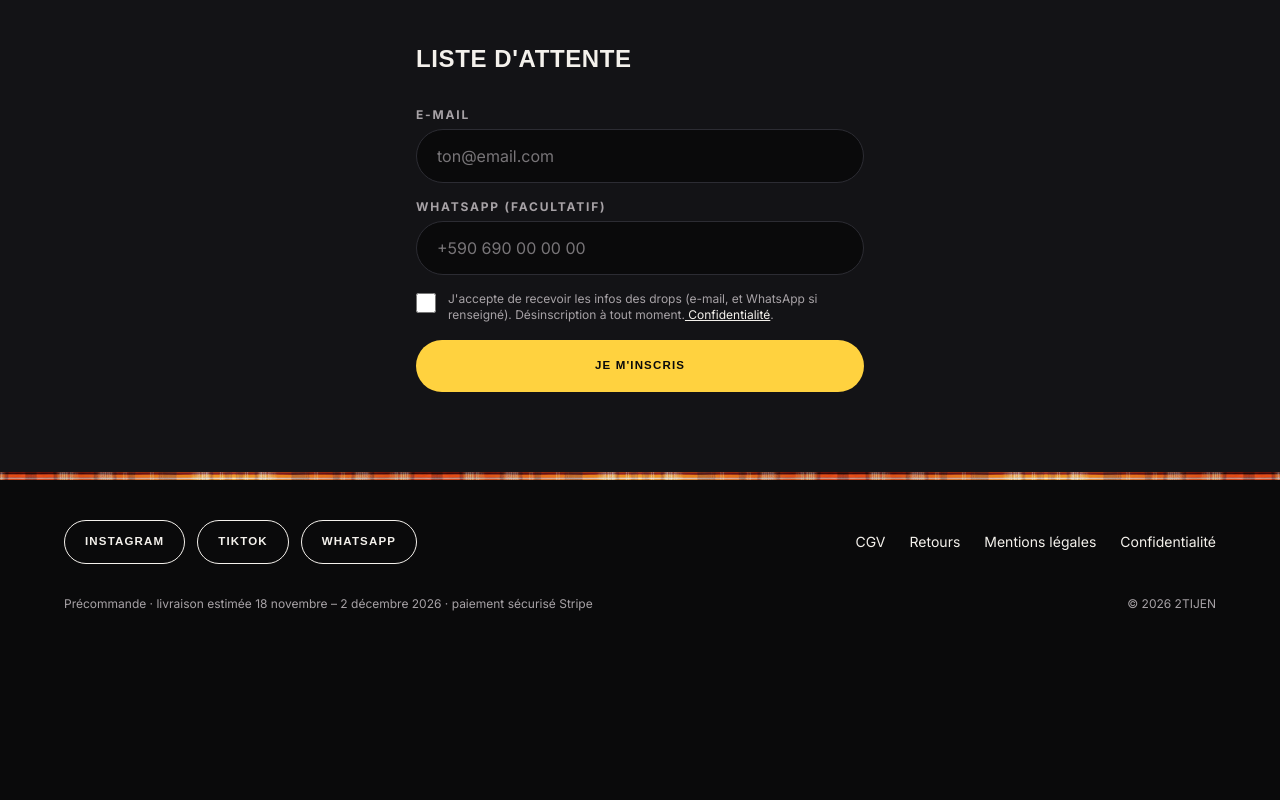
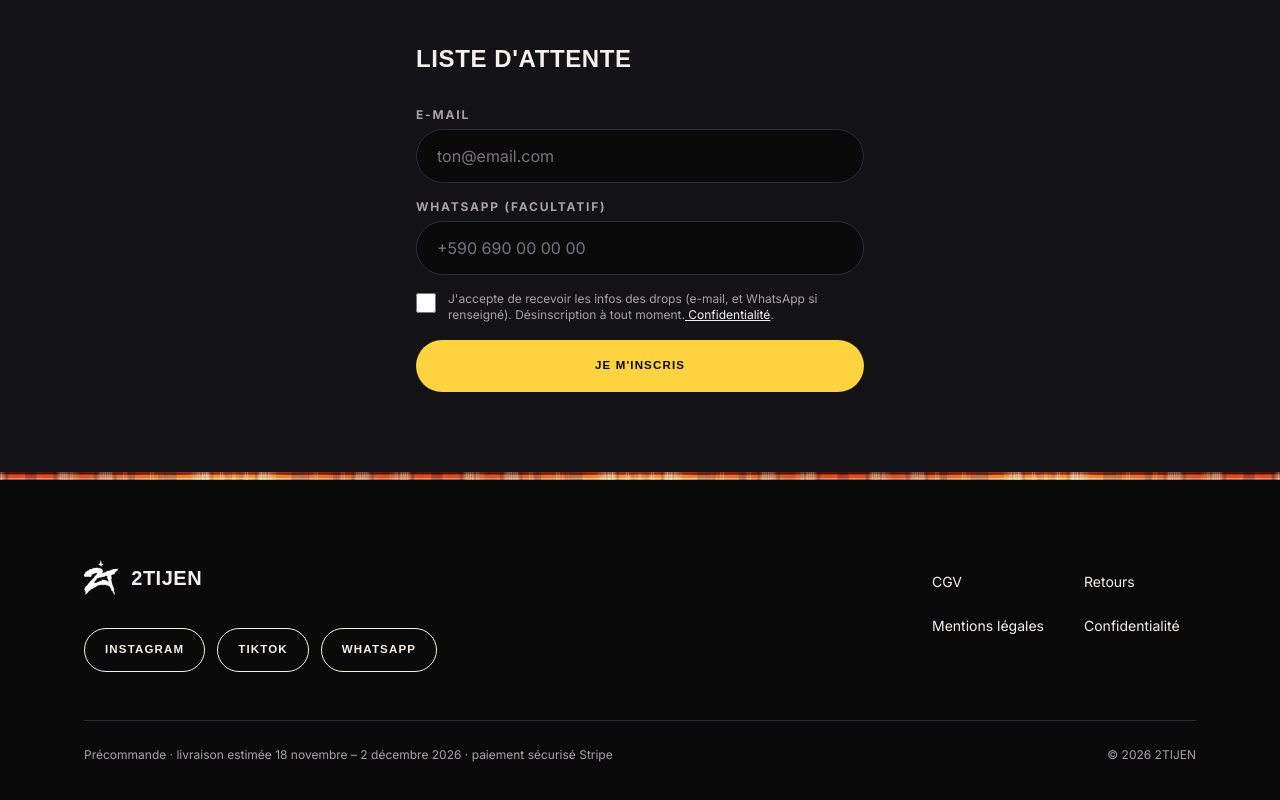
Before and after one commit to Gwada33/2TIJEN, a Next.js app: page / in a window 1280 px wide. Shown: the part 2989-3789 px from the top of the page. Before the commit the page ends 3633 px from the top, so only its background shows below. Built offline with nearby package versions, Linux system fonts and the light colour scheme; no server answers; a web font is replaced by a local one.

Commit message:
Footer : logo compact, réseaux et liens mieux espacés
Co-Authored-By: Claude Sonnet 5 <noreply@anthropic.com>

```diff
--- a/components/SiteFooter.tsx
+++ b/components/SiteFooter.tsx
@@ -1,26 +1,33 @@
+import Image from "next/image";
 import Link from "next/link";
 import { drop } from "@/config/drop";
 import { estimatedDelivery, formatDay } from "@/lib/format";
 
-/** Pied de page : réseaux, pages légales, une ligne d'infos. */
+/** Pied de page : marque, réseaux, pages légales, une ligne d'infos. */
 export function SiteFooter() {
   const { from, to } = estimatedDelivery();
-  const link = "underline-offset-4 hover:text-sun hover:underline";
+  const link = "inline-flex min-h-11 items-center underline-offset-4 hover:text-sun hover:underline";
   const social = "btn btn-ghost !min-h-11 !px-5 !text-[0.72rem]";
   const external = { rel: "noopener noreferrer", target: "_blank" } as const;
   return (
     <footer className="bg-night text-ink">
       <div className="madras" aria-hidden="true" />
-      <div className="px-5 pb-8 pt-10">
-        <div className="mx-auto max-w-6xl">
-          <div className="flex flex-col gap-6 lg:flex-row lg:items-center lg:justify-between">
+      <div className="mx-auto max-w-6xl px-5 pb-10 pt-16 sm:pt-20">
+        <div className="grid gap-8 md:grid-cols-[1fr_auto] md:gap-24">
+          <div className="flex flex-col gap-8">
+            <Link href="/" aria-label={`${drop.brand}, accueil`} className="flex items-center gap-3">
+              <Image src="/logo-2t-white.png" alt="" width={40} height={40} className="h-9 w-auto" />
+              <span className="font-heavy text-xl uppercase tracking-wide">{drop.brand}</span>
+            </Link>
             <div className="flex flex-wrap gap-3">
               <a className={social} href={drop.contact.instagram} {...external}>Instagram</a>
               <a className={social} href={drop.contact.tiktok} {...external}>TikTok</a>
               <a className={social} href={`https://wa.me/${drop.contact.whatsapp}`} {...external}>WhatsApp</a>
             </div>
+          </div>
+
           <nav aria-label="Informations légales">
-              <ul className="flex flex-wrap gap-x-6 gap-y-2 text-sm">
+            <ul className="grid grid-cols-2 gap-x-10 text-sm">
               <li><Link className={link} href="/cgv">CGV</Link></li>
               <li><Link className={link} href="/retours">Retours</Link></li>
               <li><Link className={link} href="/mentions-legales">Mentions légales</Link></li>
@@ -29,10 +36,9 @@ export function SiteFooter() {
           </nav>
         </div>
 
-          <div className="mt-8 flex flex-col gap-2 text-xs text-muted sm:flex-row sm:justify-between">
+        <div className="mt-12 flex flex-col gap-3 border-t border-line pt-6 text-xs leading-relaxed text-muted sm:flex-row sm:justify-between">
           <p>Précommande · livraison estimée {formatDay(from)} – {formatDay(to, true)} · paiement sécurisé Stripe</p>
           <p>© {new Date().getFullYear()} {drop.brand}</p>
-          </div>
         </div>
       </div>
     </footer>
```
Lines whose indentation alone changed are shown as unchanged.
